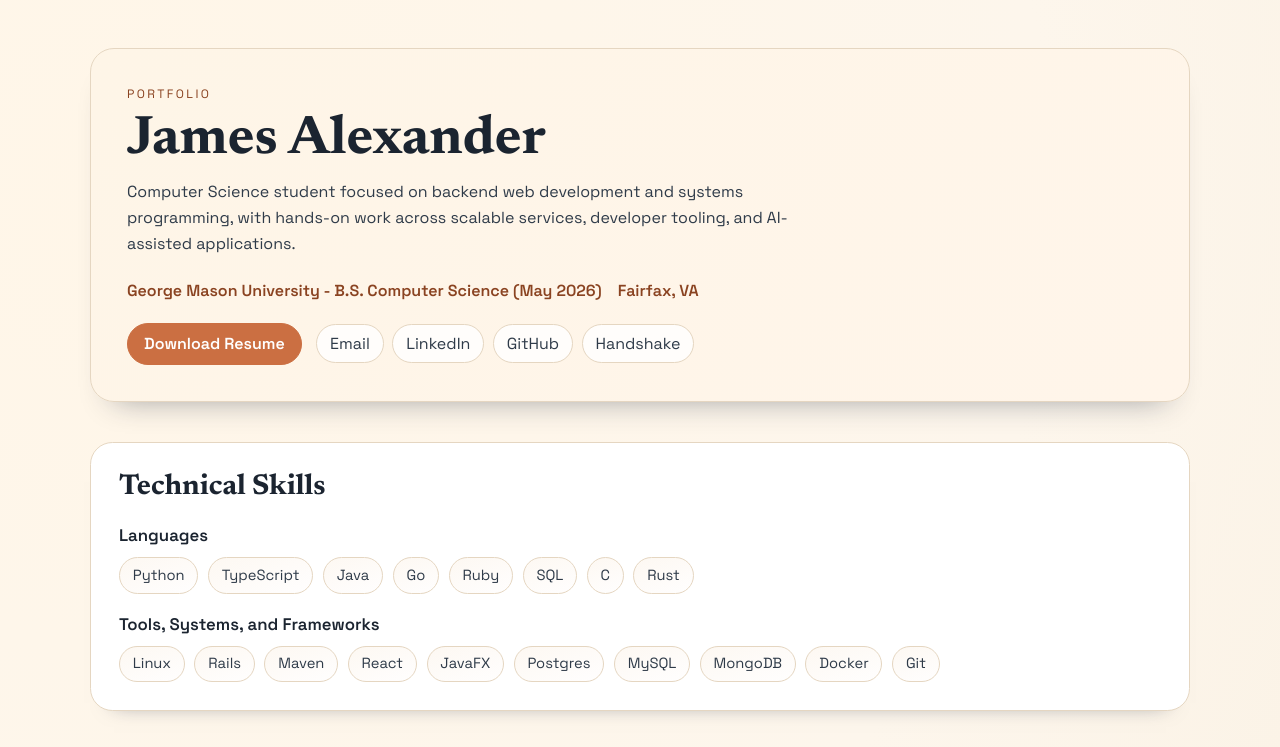
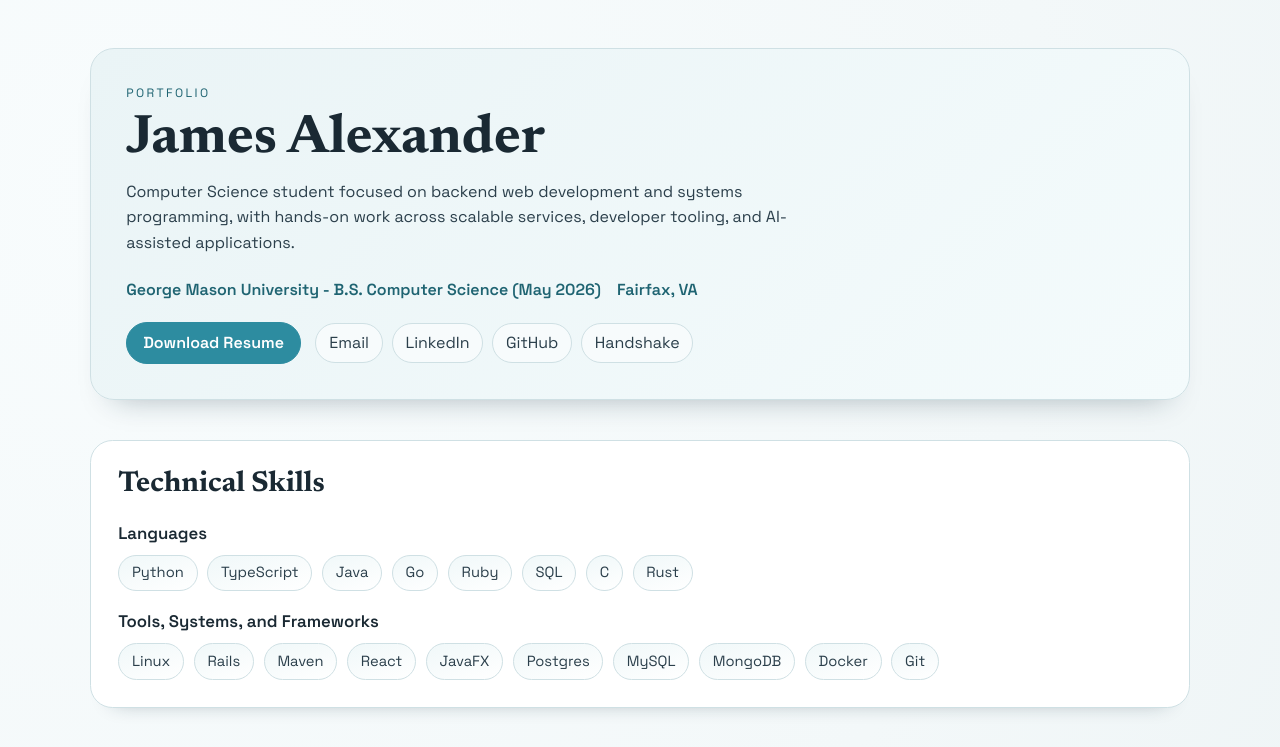
Before and after one commit to JamesJLA/portfolio, a React (Vite) app: page / in a window 1280 px wide. Shown: the top 747 px of the page. Built offline with nearby package versions, Linux system fonts and the light colour scheme.

Commit message:
color shift

```diff
--- a/src/App.css
+++ b/src/App.css
@@ -11,10 +11,10 @@
 
 .hero {
   border-radius: 1.5rem;
-  padding: 2.25rem;
-  background: linear-gradient(135deg, var(--canvas-soft), #fff5ea);
+  padding: 2.2rem;
+  background: linear-gradient(135deg, var(--canvas-soft), #f4fbfc);
   border: 1px solid var(--line);
-  box-shadow: 0 20px 30px -24px rgba(16, 31, 54, 0.45);
+  box-shadow: 0 20px 30px -24px rgba(18, 44, 60, 0.38);
   animation: rise-in 500ms ease-out both;
 }
 
@@ -80,7 +80,7 @@ h1 {
 .link-row a {
   padding: 0.38rem 0.8rem;
   color: var(--ink-soft);
-  background: #fffdfb;
+  background: #f7fbfc;
 }
 
 .resume-button:hover,
@@ -92,9 +92,9 @@ h1 {
 .section-block {
   border: 1px solid var(--line);
   border-radius: 1.4rem;
-  padding: 1.75rem;
+  padding: 1.7rem;
   background: #ffffff;
-  box-shadow: 0 16px 20px -24px rgba(16, 31, 54, 0.55);
+  box-shadow: 0 16px 20px -24px rgba(18, 44, 60, 0.48);
   animation: rise-in 620ms ease-out both;
 }
 
@@ -134,7 +134,7 @@ h3 {
   border: 1px solid var(--line);
   color: var(--ink-soft);
   font-size: 0.92rem;
-  background: linear-gradient(160deg, #fdf8f2, #fffefe);
+  background: linear-gradient(160deg, #f0f8f9, #ffffff);
 }
 
 .project-grid {
@@ -148,7 +148,7 @@ h3 {
   border: 1px solid var(--line);
   border-radius: 1rem;
   padding: 1rem;
-  background: linear-gradient(145deg, #fffdfb, #fff7ee);
+  background: linear-gradient(145deg, #f7fcfd, #eef6f8);
 }
 
 .project-stack {
--- a/src/index.css
+++ b/src/index.css
@@ -1,13 +1,13 @@
 @import url('https://fonts.googleapis.com/css2?family=Newsreader:opsz,wght@6..72,500;6..72,700&family=Space+Grotesk:wght@400;500;600&display=swap');
 
 :root {
-  --ink: #1b2430;
-  --ink-soft: #2f3b49;
-  --canvas: #fdf6ec;
-  --canvas-soft: #fef5e7;
-  --line: #e5d6c1;
-  --accent: #cb6f42;
-  --accent-strong: #8a4321;
+  --ink: #1a2933;
+  --ink-soft: #2b3f4b;
+  --canvas: #f3f8f9;
+  --canvas-soft: #eaf4f6;
+  --line: #cfe0e4;
+  --accent: #2d8ca0;
+  --accent-strong: #1f6472;
 
   font-family: 'Space Grotesk', 'Trebuchet MS', sans-serif;
   line-height: 1.6;
@@ -25,7 +25,7 @@
 body {
   margin: 0;
   min-width: 320px;
-  background: radial-gradient(circle at 10% 10%, #fff6e8 0, #fdf6ec 45%, #f7eddc 100%);
+  background: radial-gradient(circle at 10% 10%, #f8fcfd 0, #f3f8f9 45%, #e8f0f2 100%);
   color: var(--ink);
 }
 
```
Also changed, not shown: 1 other file (tests, documents, lock files or other folders).
